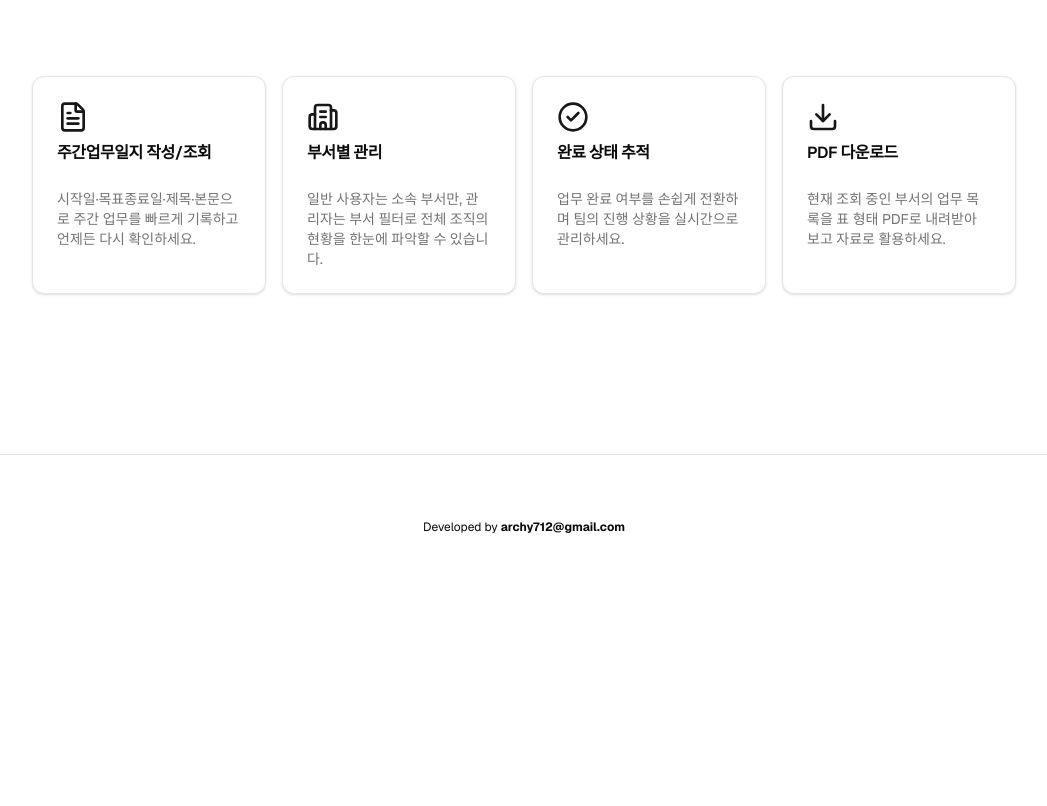
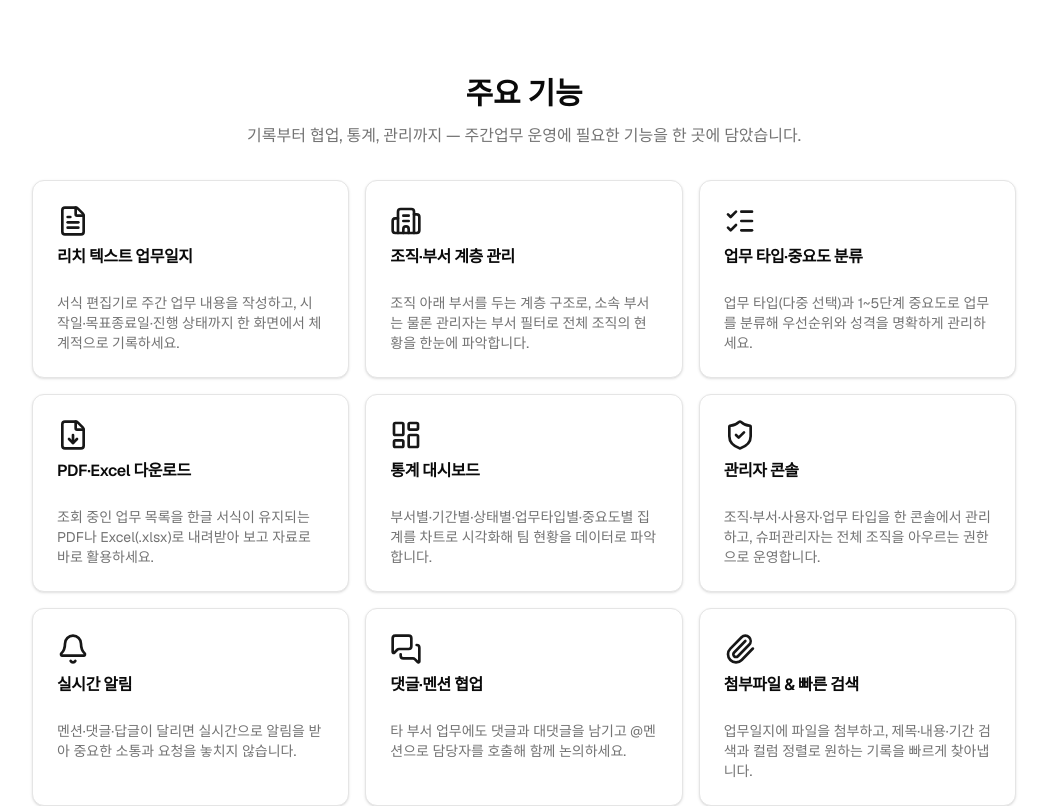
Before and after one commit to archy712/weekly-plan-02, a Next.js app: page / in a window 1280 px wide. Shown: the part 460-1266 px from the top of the page, without its empty margins (116-1163 px from the left). Before the commit the page ends 1059 px from the top, so only its background shows below. Built offline with nearby package versions, Linux system fonts and the light colour scheme; no server answers.

Commit message:
✨ feat: 메인 랜딩 기능 카드 섹션을 9종 전체 기능 소개로 재구성

```diff
--- a/app/page.tsx
+++ b/app/page.tsx
@@ -1,5 +1,15 @@
 import { Suspense } from "react";
-import { Building2, CheckCircle2, Download, FileText } from "lucide-react";
+import {
+  Bell,
+  Building2,
+  FileDown,
+  FileText,
+  LayoutDashboard,
+  ListChecks,
+  MessagesSquare,
+  Paperclip,
+  ShieldCheck,
+} from "lucide-react";
 
 import { LandingHeader } from "@/components/landing-header";
 import { SiteFooter } from "@/components/site-footer";
@@ -16,27 +26,57 @@ import { Skeleton } from "@/components/ui/skeleton";
 const features = [
   {
     icon: FileText,
-    title: "주간업무일지 작성/조회",
+    title: "리치 텍스트 업무일지",
     description:
-      "시작일·목표종료일·제목·본문으로 주간 업무를 빠르게 기록하고 언제든 다시 확인하세요.",
+      "서식 편집기로 주간 업무 내용을 작성하고, 시작일·목표종료일·진행 상태까지 한 화면에서 체계적으로 기록하세요.",
   },
   {
     icon: Building2,
-    title: "부서별 관리",
+    title: "조직·부서 계층 관리",
     description:
-      "일반 사용자는 소속 부서만, 관리자는 부서 필터로 전체 조직의 현황을 한눈에 파악할 수 있습니다.",
+      "조직 아래 부서를 두는 계층 구조로, 소속 부서는 물론 관리자는 부서 필터로 전체 조직의 현황을 한눈에 파악합니다.",
   },
   {
-    icon: CheckCircle2,
-    title: "완료 상태 추적",
+    icon: ListChecks,
+    title: "업무 타입·중요도 분류",
     description:
-      "업무 완료 여부를 손쉽게 전환하며 팀의 진행 상황을 실시간으로 관리하세요.",
+      "업무 타입(다중 선택)과 1~5단계 중요도로 업무를 분류해 우선순위와 성격을 명확하게 관리하세요.",
   },
   {
-    icon: Download,
-    title: "PDF 다운로드",
+    icon: FileDown,
+    title: "PDF·Excel 다운로드",
     description:
-      "현재 조회 중인 부서의 업무 목록을 표 형태 PDF로 내려받아 보고 자료로 활용하세요.",
+      "조회 중인 업무 목록을 한글 서식이 유지되는 PDF나 Excel(.xlsx)로 내려받아 보고 자료로 바로 활용하세요.",
+  },
+  {
+    icon: LayoutDashboard,
+    title: "통계 대시보드",
+    description:
+      "부서별·기간별·상태별·업무타입별·중요도별 집계를 차트로 시각화해 팀 현황을 데이터로 파악합니다.",
+  },
+  {
+    icon: ShieldCheck,
+    title: "관리자 콘솔",
+    description:
+      "조직·부서·사용자·업무 타입을 한 콘솔에서 관리하고, 슈퍼관리자는 전체 조직을 아우르는 권한으로 운영합니다.",
+  },
+  {
+    icon: Bell,
+    title: "실시간 알림",
+    description:
+      "멘션·댓글·답글이 달리면 실시간으로 알림을 받아 중요한 소통과 요청을 놓치지 않습니다.",
+  },
+  {
+    icon: MessagesSquare,
+    title: "댓글·멘션 협업",
+    description:
+      "타 부서 업무에도 댓글과 대댓글을 남기고 @멘션으로 담당자를 호출해 함께 논의하세요.",
+  },
+  {
+    icon: Paperclip,
+    title: "첨부파일 & 빠른 검색",
+    description:
+      "업무일지에 파일을 첨부하고, 제목·내용·기간 검색과 컬럼 정렬로 원하는 기록을 빠르게 찾아냅니다.",
   },
 ];
 
@@ -72,7 +112,15 @@ export default function Home() {
             </div>
           </section>
 
-          <section className="grid grid-cols-1 gap-4 sm:grid-cols-2 lg:grid-cols-4">
+          <section className="flex flex-col gap-8">
+            <div className="flex flex-col items-center gap-3 text-center">
+              <h2 className="text-2xl font-bold sm:text-3xl">주요 기능</h2>
+              <p className="max-w-xl text-muted-foreground">
+                기록부터 협업, 통계, 관리까지 — 주간업무 운영에 필요한 기능을 한
+                곳에 담았습니다.
+              </p>
+            </div>
+            <div className="grid grid-cols-1 gap-4 sm:grid-cols-2 lg:grid-cols-3">
               {features.map((feature) => (
                 <Card key={feature.title}>
                   <CardHeader>
@@ -84,6 +132,7 @@ export default function Home() {
                   </CardContent>
                 </Card>
               ))}
+            </div>
           </section>
         </div>
         <SiteFooter />
```
Lines whose indentation alone changed are shown as unchanged.
